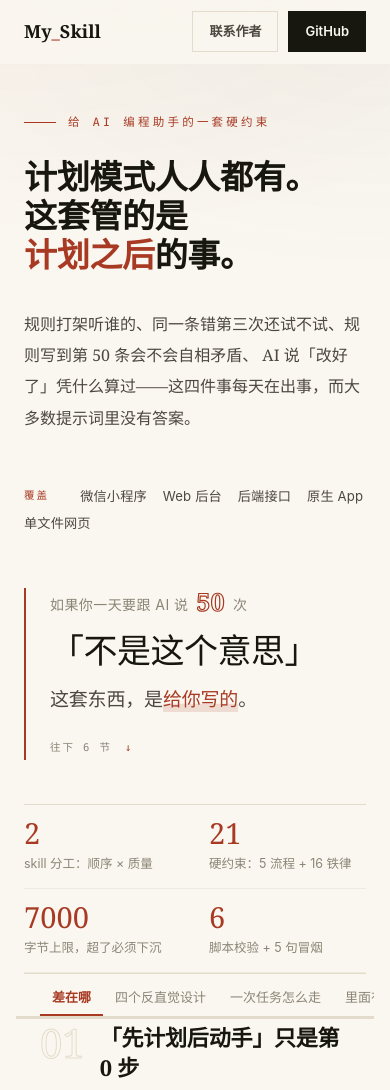
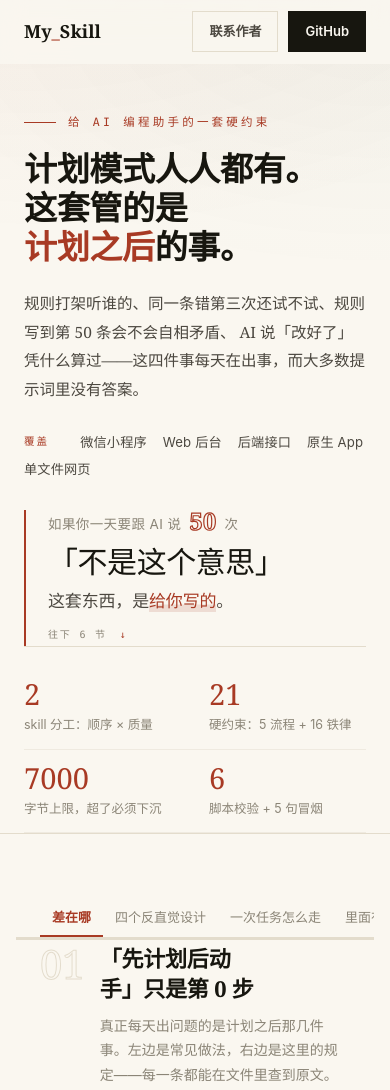
Before and after one commit to yanliyounivv/plan-then-code, a plain HTML site: page docs/index.html in a window 390 px wide. Shown: the top 1090 px of the page. Drawn offline with Linux system fonts and the light colour scheme.

Commit message:
docs: 首屏撑满一屏、横线收边，数字行移至第二屏开头；矮窗口自适应

```diff
--- a/docs/index.html
+++ b/docs/index.html
@@ -60,26 +60,27 @@
   .btn-ghost:hover{border-color:var(--ink);background:rgba(255,255,255,.6)}
 
   .wrap{max-width:var(--maxw);margin:0 auto;padding:0 40px}
-  .hero{padding:92px 0 78px}
+  .hero{padding:56px 40px 0;display:flex;flex-direction:column;min-height:min(calc(100vh - 84px),816px)}
+  .hero-end{margin-top:auto;height:1px;background:var(--line);flex:0 0 auto}
   .kicker{font-family:var(--mono);font-size:11.5px;letter-spacing:.28em;text-transform:uppercase;color:var(--accent);display:flex;align-items:center;gap:12px}
   .kicker::before{content:"";width:32px;height:1px;background:var(--accent)}
-  .hero h1{font-family:var(--serif);font-weight:600;font-size:clamp(33px,5.2vw,60px);line-height:1.18;letter-spacing:-.01em;margin:26px 0 0;max-width:18em;text-wrap:balance}
+  .hero h1{font-family:var(--serif);font-weight:600;font-size:clamp(33px,5.2vw,60px);line-height:1.18;letter-spacing:-.01em;margin:18px 0 0;max-width:18em;text-wrap:balance}
   .hero h1 em{font-style:normal;color:var(--accent)}
   .hero h1 .mbr{display:none}
-  .hero .lede{font-family:var(--serif);font-size:clamp(16px,1.85vw,18.5px);line-height:1.95;color:var(--ink-2);max-width:50ch;margin:34px 0 0;text-wrap:pretty}
+  .hero .lede{font-family:var(--serif);font-size:clamp(15.5px,1.75vw,18px);line-height:1.85;color:var(--ink-2);max-width:50ch;margin:22px 0 0;text-wrap:pretty}
   .cta-row{display:flex;flex-wrap:wrap;gap:12px;align-items:center;margin-top:34px}
-  .scopes{margin:50px 0 0;display:flex;flex-wrap:wrap;align-items:center;gap:2px 22px;font-size:13.2px;color:var(--ink-2);letter-spacing:.01em;line-height:1.9}
+  .scopes{margin:26px 0 0;display:flex;flex-wrap:wrap;align-items:center;gap:2px 22px;font-size:13.2px;color:var(--ink-2);letter-spacing:.01em;line-height:1.9}
   .scopes .lbl{font-family:var(--mono);font-size:10.5px;letter-spacing:.2em;text-transform:uppercase;color:var(--accent);margin-right:15px}
   .scopes span:not(.lbl){white-space:nowrap}
-  .hook{margin:52px 0 0;max-width:34em;border-left:2px solid var(--accent);padding:4px 0 4px 24px}
-  .hk-lead{font-size:clamp(14px,1.5vw,15.5px);line-height:1.8;color:var(--ink-3);margin:0;letter-spacing:.03em}
+  .hook{margin:28px 0 0;max-width:34em;border-left:2px solid var(--accent);padding:2px 0 2px 22px}
+  .hk-lead{font-size:clamp(13.5px,1.4vw,14.5px);line-height:1.7;color:var(--ink-3);margin:0;letter-spacing:.03em}
   .hk-lead em{font-style:normal;font-family:var(--serif);font-weight:600;font-size:1.75em;line-height:.8;color:transparent;-webkit-text-stroke:1.2px var(--accent);margin:0 .16em;vertical-align:-.05em}
-  .hk-line{font-family:var(--serif);font-size:clamp(34px,5vw,58px);line-height:1.24;letter-spacing:-.015em;margin:12px 0 0;color:var(--ink);text-wrap:balance}
-  .hk-end{font-family:var(--serif);font-size:clamp(19px,2.4vw,27px);line-height:1.5;margin:14px 0 0;color:var(--ink-2);letter-spacing:-.01em}
+  .hk-line{font-family:var(--serif);font-size:clamp(30px,4.3vw,48px);line-height:1.2;letter-spacing:-.015em;margin:8px 0 0;color:var(--ink);text-wrap:balance}
+  .hk-end{font-family:var(--serif);font-size:clamp(17px,2.05vw,23px);line-height:1.45;margin:9px 0 0;color:var(--ink-2);letter-spacing:-.01em}
   .hk-end u{text-decoration:none;color:var(--accent);box-shadow:inset 0 -.44em 0 rgba(168,58,36,.14)}
-  .hk-s{font-family:var(--mono);font-size:10.5px;letter-spacing:.18em;color:var(--ink-3);margin:24px 0 0;text-transform:uppercase}
+  .hk-s{font-family:var(--mono);font-size:10px;letter-spacing:.18em;color:var(--ink-3);margin:13px 0 0;text-transform:uppercase}
   .hk-s i{font-style:normal;color:var(--accent);margin-left:5px}
-  .metaline{display:flex;flex-wrap:wrap;margin-top:44px;border-top:1px solid var(--line);border-bottom:1px solid var(--line)}
+  .metaline{display:flex;flex-wrap:wrap;margin-top:19px;border-bottom:1px solid var(--line)}
   .metaline div{flex:1 1 0;min-width:138px;padding:15px 18px 13px 0;border-right:1px solid var(--line-soft)}
   .metaline div:last-child{border-right:0}
   .metaline .n{font-family:var(--serif);font-size:29px;line-height:1;color:var(--accent);display:block}
@@ -95,7 +96,7 @@
   .band.inset .tail{font-size:13px;max-width:31ch}
   .band .tail{font-family:var(--sans);font-size:13.5px;color:#A9A296;max-width:30ch;margin:0;line-height:1.75;border-left:1px solid rgba(255,255,255,.18);padding-left:22px}
 
-  .layout{max-width:var(--maxw);margin:0 auto;padding:0 40px 96px;display:grid;grid-template-columns:212px minmax(0,1fr);gap:64px;align-items:start}
+  .layout{max-width:var(--maxw);margin:0 auto;padding:60px 40px 96px;display:grid;grid-template-columns:212px minmax(0,1fr);gap:64px;align-items:start}
   .side{position:sticky;top:64px;padding:16px 0 40px;max-height:calc(100vh - 64px);display:flex;flex-direction:column}
   .side .t{font-family:var(--mono);font-size:10.5px;letter-spacing:.22em;text-transform:uppercase;color:var(--ink-3);padding-bottom:12px;border-bottom:1px solid var(--line);margin-bottom:14px}
   .side nav{display:flex;flex-direction:column}
@@ -117,7 +118,7 @@
   .sec{padding:0 0 66px;scroll-margin-top:80px}
   .sec-head{display:flex;align-items:flex-start;gap:15px;margin-bottom:8px}
   .sec-no{font-family:var(--serif);font-size:40px;line-height:.92;color:transparent;-webkit-text-stroke:1px var(--line);flex:0 0 auto;transform:translateY(2px)}
-  .sec h2{font-family:var(--serif);font-size:clamp(22px,2.7vw,29px);font-weight:600;margin:0;line-height:1.36;letter-spacing:-.01em}
+  .sec h2{font-family:var(--serif);font-size:clamp(22px,2.7vw,29px);font-weight:600;margin:0;line-height:1.36;letter-spacing:-.01em;text-wrap:balance}
   .sec .sub{color:var(--ink-3);font-size:14px;margin:10px 0 0;max-width:62ch}
   .rule{height:1px;background:var(--line);margin:20px 0 28px}
   .sec p{color:var(--ink-2)}
@@ -220,6 +221,22 @@
     .reveal,.reveal.in{opacity:1;transform:none;transition:none}
   }
 
+  /* 矮窗口（笔记本小屏 / 分屏）：优先保证钩子完整落在第一屏 */
+  @media (min-width:901px) and (max-height:780px){
+    .hero{padding-top:22px}
+    .hero h1{font-size:clamp(28px,3.5vw,42px);margin-top:14px}
+    .hero .lede{font-size:15px;line-height:1.72;margin-top:14px}
+    .scopes{margin-top:14px;font-size:12.5px}
+    .hook{margin-top:16px;padding-left:20px}
+    .hk-lead{font-size:13px}
+    .hk-line{font-size:clamp(25px,3.2vw,36px);margin-top:6px}
+    .hk-end{font-size:17.5px;margin-top:6px}
+    .hk-s{margin-top:8px;font-size:9.5px}
+    .metaline{margin-top:14px}
+    .metaline div{padding:11px 16px 10px 0}
+    .metaline .n{font-size:24px}
+  }
+
   @media (max-width:1040px){
     .layout{grid-template-columns:178px minmax(0,1fr);gap:44px}
     .dcards{grid-template-columns:1fr}
@@ -227,6 +244,7 @@
     .cases{grid-template-columns:1fr}
   }
   @media (max-width:900px){
+    .hero{min-height:0;padding-bottom:34px}
     .layout{display:block;padding-bottom:70px}
     .side{position:sticky;top:64px;z-index:40;max-height:none;margin:0 -24px 4px;padding:0;background:rgba(250,247,240,.95);backdrop-filter:blur(10px);border-bottom:1px solid var(--line)}
     .side .t,.side .more{display:none}
@@ -249,7 +267,7 @@
     .wrap{padding:0 24px}
     .band{padding:32px 24px}
     .band .tail{border-left:0;padding-left:0;border-top:1px solid rgba(255,255,255,.18);padding-top:14px;max-width:none}
-    .hero{padding-top:48px}
+    .hero{padding:48px 24px 0}
     .lawgrid{grid-template-columns:repeat(2,minmax(0,1fr))}
     .dlist{grid-template-columns:1fr}
     .sec{padding-bottom:54px}
@@ -296,13 +314,15 @@
       <p class="hk-end">这套东西，是<u>给你写的</u>。</p>
       <p class="hk-s">往下 6 节 <i>↓</i></p>
     </div>
-    <div class="metaline">
-      <div><span class="n">2</span><span class="l">skill 分工：顺序 × 质量</span></div>
-      <div><span class="n">21</span><span class="l">硬约束：5 流程 + 16 铁律</span></div>
-      <div><span class="n">7000</span><span class="l">字节上限，超了必须下沉</span></div>
-      <div><span class="n">6</span><span class="l">脚本校验 + 5 句冒烟</span></div>
-    </div>
+    <div class="hero-end"></div>
   </section>
+
+  <div class="metaline wrap">
+    <div><span class="n">2</span><span class="l">skill 分工：顺序 × 质量</span></div>
+    <div><span class="n">21</span><span class="l">硬约束：5 流程 + 16 铁律</span></div>
+    <div><span class="n">7000</span><span class="l">字节上限，超了必须下沉</span></div>
+    <div><span class="n">6</span><span class="l">脚本校验 + 5 句冒烟</span></div>
+  </div>
 
 
   <div class="layout">
```
